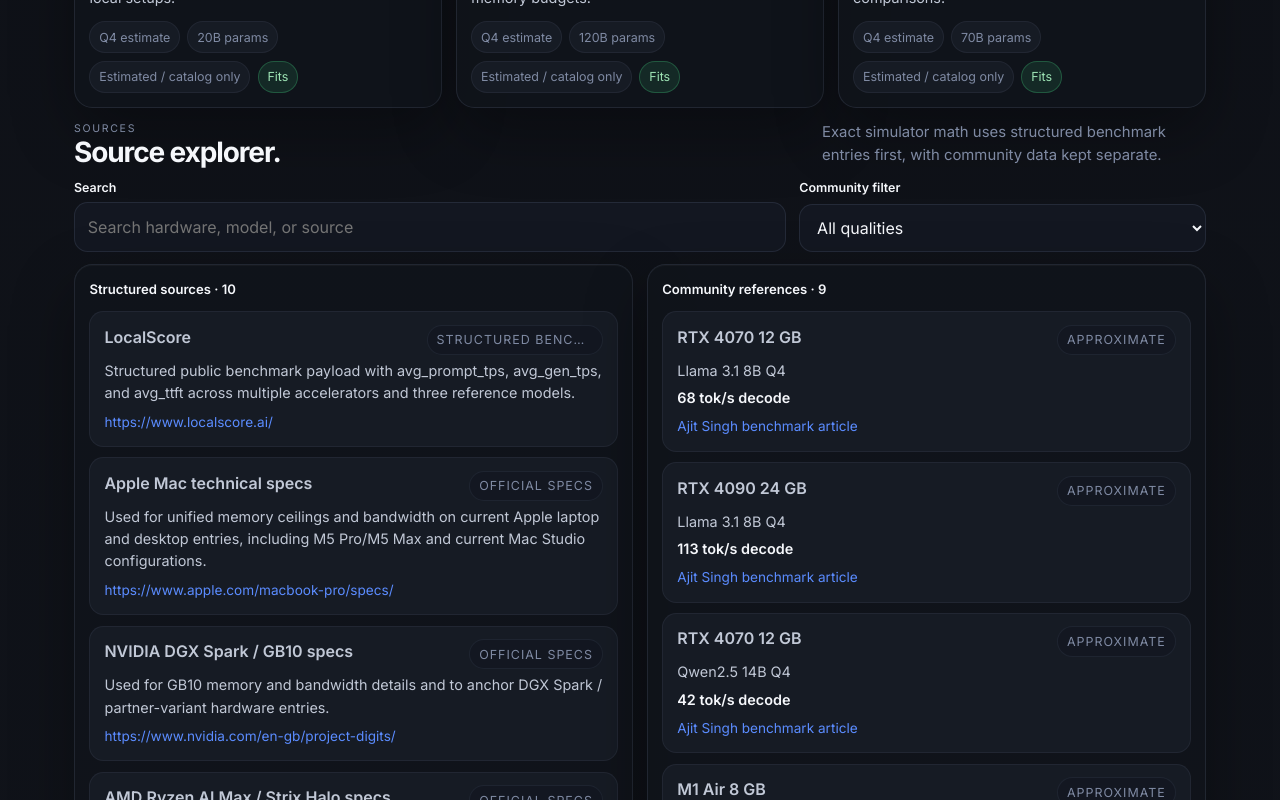
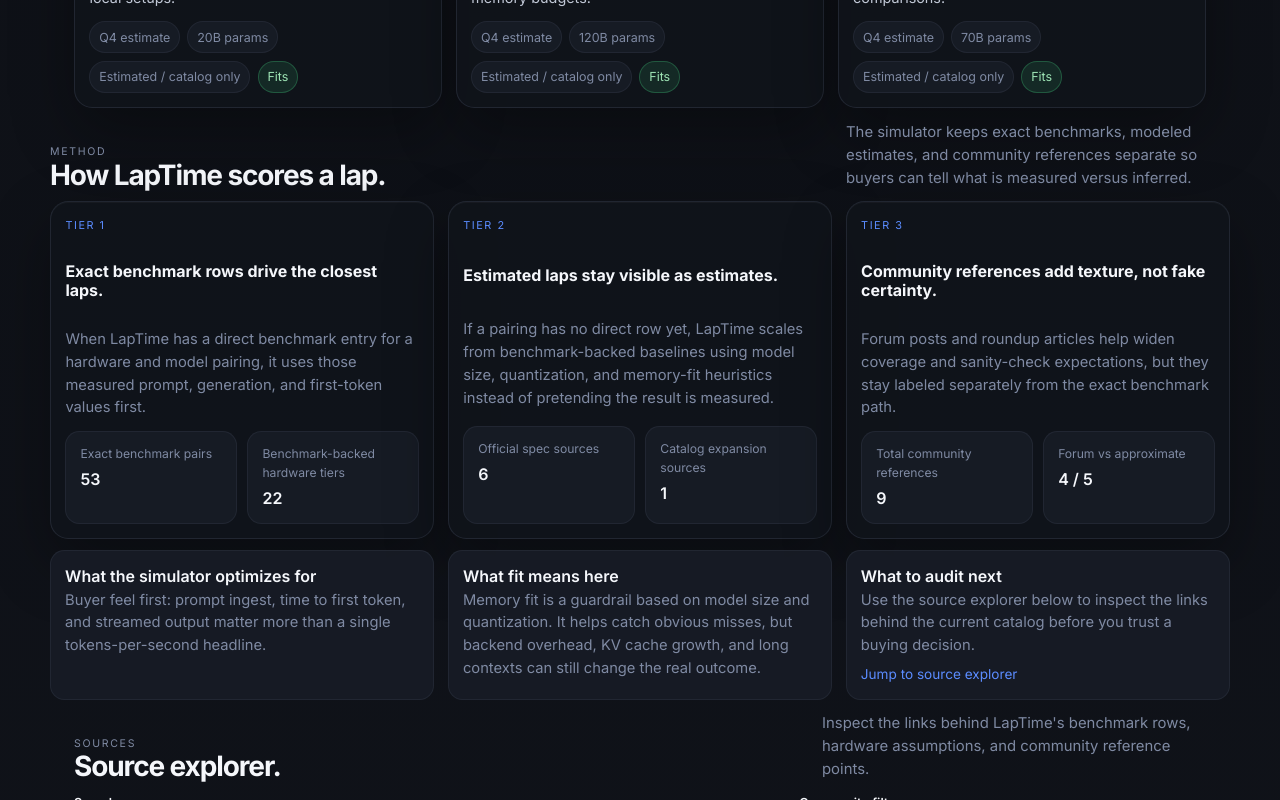
Before and after one commit to mcglothi/laptime, a React (Vite) app: page / in a window 1280 px wide. Shown: the part 4700-5500 px from the top of the page. Built offline with nearby package versions, Linux system fonts and the light colour scheme.

Commit message:
Add methodology and source-trust section

```diff
--- a/src/App.css
+++ b/src/App.css
@@ -120,6 +120,7 @@
 
 .compare-section,
 .catalog-section,
+.methodology-section,
 .source-section {
   display: grid;
   gap: 0.7rem;
@@ -513,6 +514,12 @@
   gap: 0.6rem;
 }
 
+.method-grid {
+  display: grid;
+  grid-template-columns: repeat(3, minmax(0, 1fr));
+  gap: 0.85rem;
+}
+
 .catalog-grid {
   display: grid;
   grid-template-columns: repeat(3, minmax(0, 1fr));
@@ -527,12 +534,69 @@
 
 .compare-card,
 .catalog-card,
+.method-card,
 .source-card {
   border: 1px solid var(--border);
   background: var(--panel);
   box-shadow: var(--panel-shadow);
   border-radius: 1.15rem;
   padding: 0.9rem;
+}
+
+.method-card {
+  display: grid;
+  gap: 0.75rem;
+}
+
+.method-kicker {
+  text-transform: uppercase;
+  letter-spacing: 0.14em;
+  font-size: 0.68rem;
+  color: var(--accent);
+}
+
+.method-card h3 {
+  color: var(--heading);
+  font-size: 1rem;
+  line-height: 1.2;
+}
+
+.method-card p,
+.method-principles p {
+  color: var(--text-soft);
+  font-size: 0.92rem;
+}
+
+.method-metrics {
+  display: grid;
+  grid-template-columns: repeat(2, minmax(0, 1fr));
+  gap: 0.65rem;
+}
+
+.method-metrics div,
+.method-principles article {
+  border: 1px solid var(--border-soft);
+  background: var(--panel-soft);
+  border-radius: 0.9rem;
+  padding: 0.78rem 0.88rem;
+}
+
+.method-metrics span {
+  display: block;
+  color: var(--text-soft);
+  font-size: 0.76rem;
+  margin-bottom: 0.2rem;
+}
+
+.method-metrics strong,
+.method-principles strong {
+  color: var(--heading);
+}
+
+.method-principles {
+  display: grid;
+  grid-template-columns: repeat(3, minmax(0, 1fr));
+  gap: 0.85rem;
 }
 
 .compare-header,
@@ -977,6 +1041,8 @@
   .section-heading,
   .simulator-layout,
   .compare-grid,
+  .method-grid,
+  .method-principles,
   .catalog-grid,
   .explorer-controls,
   .source-grid,
--- a/src/App.jsx
+++ b/src/App.jsx
@@ -9,6 +9,7 @@
 } from './data/benchmarkData'
 import CatalogSection from './components/CatalogSection'
 import ComparisonSection from './components/ComparisonSection'
+import MethodologySection from './components/MethodologySection'
 import SimulatorSection from './components/SimulatorSection'
 import SourceExplorerSection from './components/SourceExplorerSection'
 import './App.css'
@@ -420,6 +421,15 @@
         .includes(normalizedQuery)
     return matchesFilter && matchesQuery
   })
+  const exactBenchmarkCount = Object.values(benchmarkMatrix).reduce(
+    (total, modelMap) => total + Object.keys(modelMap).length,
+    0,
+  )
+  const exactHardwareCount = hardwareEntries.filter((entry) => entry.source === 'LocalScore').length
+  const officialSourceCount = dataSources.filter((source) => source.type === 'official specs').length
+  const catalogSourceCount = dataSources.filter((source) => source.type === 'catalog').length
+  const forumCount = communityBenchmarks.filter((entry) => entry.quality === 'forum').length
+  const approximateCount = communityBenchmarks.filter((entry) => entry.quality === 'approximate').length
 
   return (
     <div className="app-shell">
@@ -523,6 +533,16 @@
         catalogEntries={catalogEntries}
       />
 
+      <MethodologySection
+        exactBenchmarkCount={exactBenchmarkCount}
+        exactHardwareCount={exactHardwareCount}
+        officialSourceCount={officialSourceCount}
+        catalogSourceCount={catalogSourceCount}
+        communityCount={communityBenchmarks.length}
+        forumCount={forumCount}
+        approximateCount={approximateCount}
+      />
+
       <SourceExplorerSection
         sourceQuery={sourceQuery}
         setSourceQuery={setSourceQuery}
--- /dev/null
+++ b/src/components/MethodologySection.jsx
@@ -0,0 +1,113 @@
+import SectionHeading from './SectionHeading'
+
+function MethodologySection({
+  exactBenchmarkCount,
+  exactHardwareCount,
+  officialSourceCount,
+  catalogSourceCount,
+  communityCount,
+  forumCount,
+  approximateCount,
+}) {
+  return (
+    <section className="methodology-section" id="methodology">
+      <SectionHeading
+        eyebrow="Method"
+        title="How LapTime scores a lap."
+        description="The simulator keeps exact benchmarks, modeled estimates, and community references separate so buyers can tell what is measured versus inferred."
+      />
+
+      <div className="method-grid">
+        <article className="method-card">
+          <div className="method-kicker">Tier 1</div>
+          <h3>Exact benchmark rows drive the closest laps.</h3>
+          <p>
+            When LapTime has a direct benchmark entry for a hardware and model pairing, it uses
+            those measured prompt, generation, and first-token values first.
+          </p>
+          <div className="method-metrics">
+            <div>
+              <span>Exact benchmark pairs</span>
+              <strong>{exactBenchmarkCount}</strong>
+            </div>
+            <div>
+              <span>Benchmark-backed hardware tiers</span>
+              <strong>{exactHardwareCount}</strong>
+            </div>
+          </div>
+        </article>
+
+        <article className="method-card">
+          <div className="method-kicker">Tier 2</div>
+          <h3>Estimated laps stay visible as estimates.</h3>
+          <p>
+            If a pairing has no direct row yet, LapTime scales from benchmark-backed baselines using
+            model size, quantization, and memory-fit heuristics instead of pretending the result is
+            measured.
+          </p>
+          <div className="method-metrics">
+            <div>
+              <span>Official spec sources</span>
+              <strong>{officialSourceCount}</strong>
+            </div>
+            <div>
+              <span>Catalog expansion sources</span>
+              <strong>{catalogSourceCount}</strong>
+            </div>
+          </div>
+        </article>
+
+        <article className="method-card">
+          <div className="method-kicker">Tier 3</div>
+          <h3>Community references add texture, not fake certainty.</h3>
+          <p>
+            Forum posts and roundup articles help widen coverage and sanity-check expectations, but
+            they stay labeled separately from the exact benchmark path.
+          </p>
+          <div className="method-metrics">
+            <div>
+              <span>Total community references</span>
+              <strong>{communityCount}</strong>
+            </div>
+            <div>
+              <span>Forum vs approximate</span>
+              <strong>
+                {forumCount} / {approximateCount}
+              </strong>
+            </div>
+          </div>
+        </article>
+      </div>
+
+      <div className="method-principles">
+        <article>
+          <strong>What the simulator optimizes for</strong>
+          <p>
+            Buyer feel first: prompt ingest, time to first token, and streamed output matter more
+            than a single tokens-per-second headline.
+          </p>
+        </article>
+        <article>
+          <strong>What fit means here</strong>
+          <p>
+            Memory fit is a guardrail based on model size and quantization. It helps catch obvious
+            misses, but backend overhead, KV cache growth, and long contexts can still change the
+            real outcome.
+          </p>
+        </article>
+        <article>
+          <strong>What to audit next</strong>
+          <p>
+            Use the source explorer below to inspect the links behind the current catalog before you
+            trust a buying decision.
+          </p>
+          <a className="source-link" href="#sources">
+            Jump to source explorer
+          </a>
+        </article>
+      </div>
+    </section>
+  )
+}
+
+export default MethodologySection
--- a/src/components/SourceExplorerSection.jsx
+++ b/src/components/SourceExplorerSection.jsx
@@ -9,11 +9,11 @@
   filteredCommunityBenchmarks,
 }) {
   return (
-    <section className="source-section">
+    <section className="source-section" id="sources">
       <SectionHeading
         eyebrow="Sources"
         title="Source explorer."
-        description="Exact simulator math uses structured benchmark entries first, with community data kept separate."
+        description="Inspect the links behind LapTime's benchmark rows, hardware assumptions, and community reference points."
       />
 
       <div className="explorer-controls">
```
Also changed, not shown: 1 other file (tests, documents, lock files or other folders).
